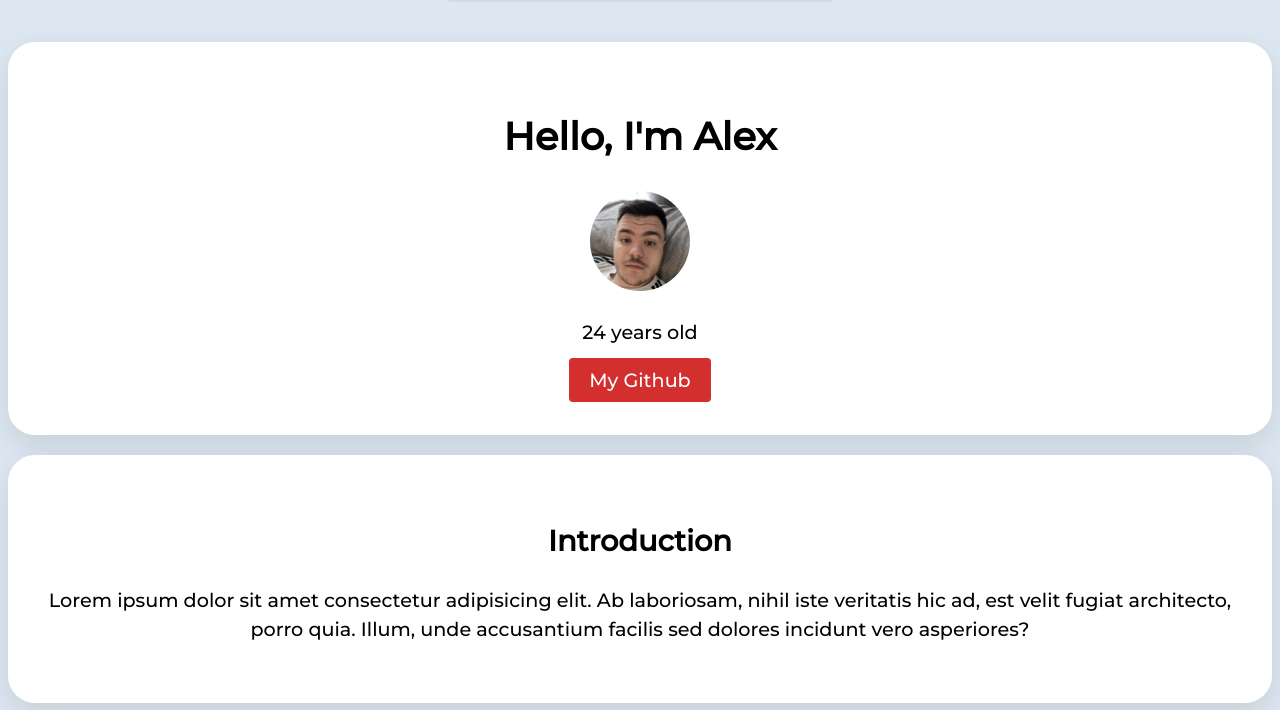
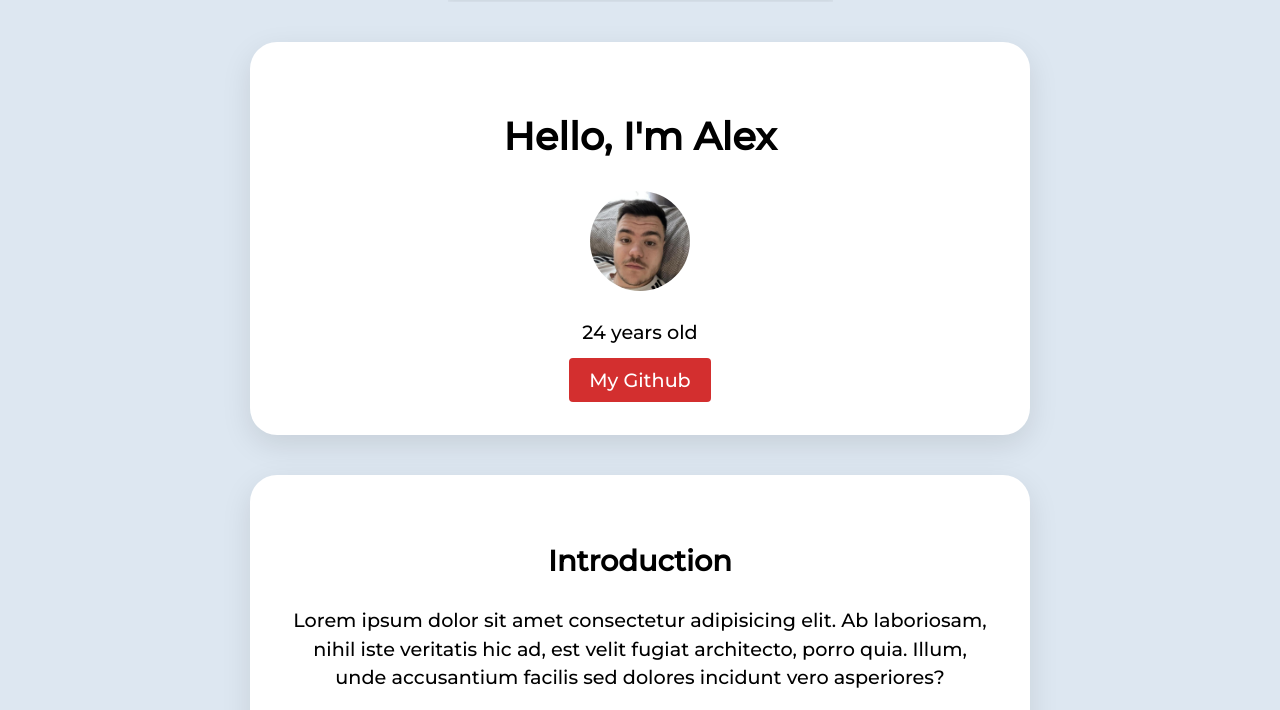
Before and after one commit to AlxFrst/profile, a plain HTML site: page index.html in a window 1280 px wide. Shown: the part 850-1560 px from the top of the page. Drawn offline with Linux system fonts and the light colour scheme.

Commit message:
make my profile prettier

```diff
--- a/style.css
+++ b/style.css
@@ -23,6 +23,8 @@ body {
   border-radius: 27px;
   margin: 20px 0px;
   text-align: center;
+  width: 700px;
+  margin: 40px auto;
 }
 
 .container {
```
